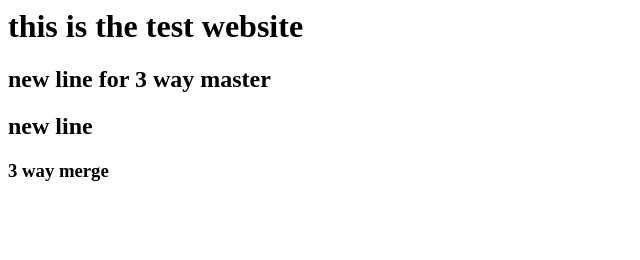
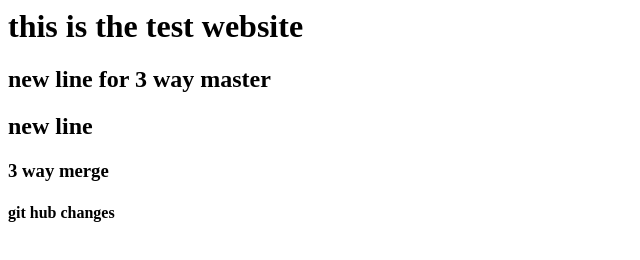
Before and after one commit to jsameer01/webtest, a plain HTML site: page index.html in a window 1280 px wide. Shown: the whole page, without its empty margins (0-640 px from the left). Drawn offline with Linux system fonts and the light colour scheme.

Commit message:
Remote changes

```diff
--- a/index.html
+++ b/index.html
@@ -2,3 +2,4 @@
 <h2> new line for 3 way master</h2>
 <h2> new line</h2>
 <h3> 3 way merge</h3>
+<h4> git hub changes</h4>
```
